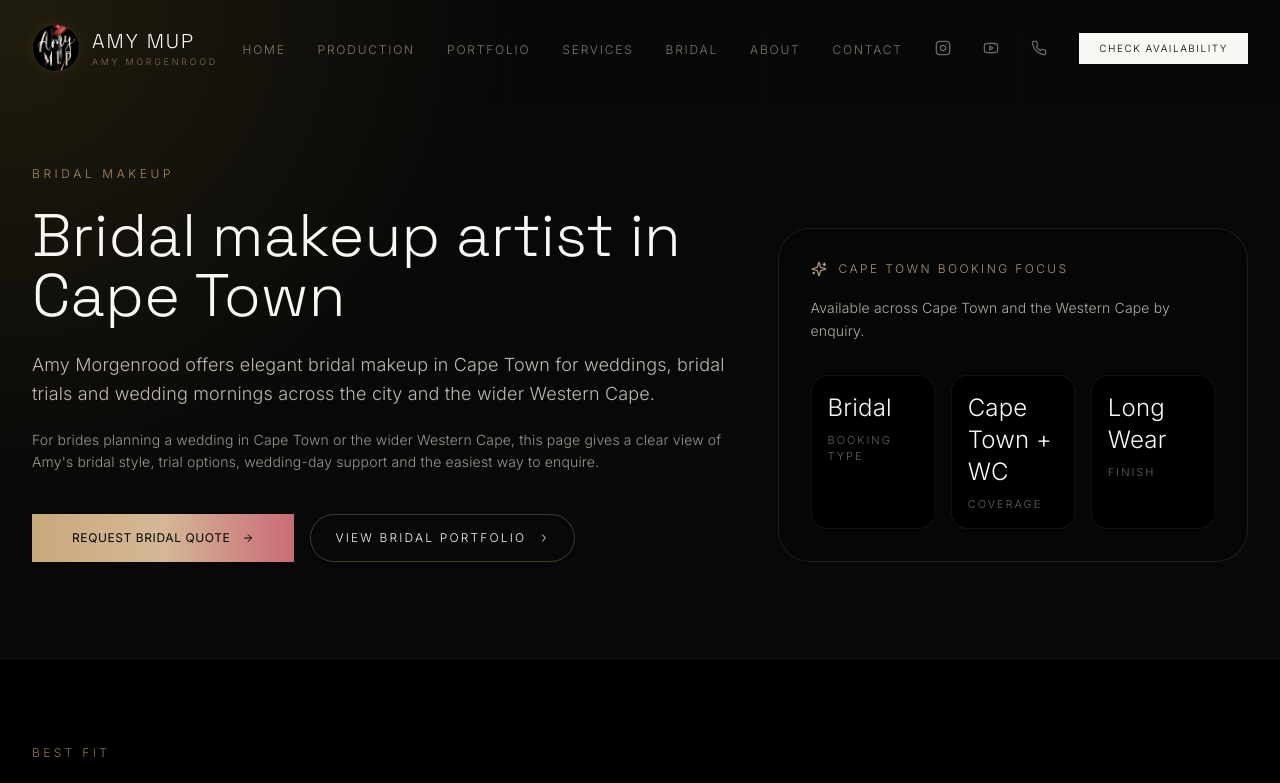
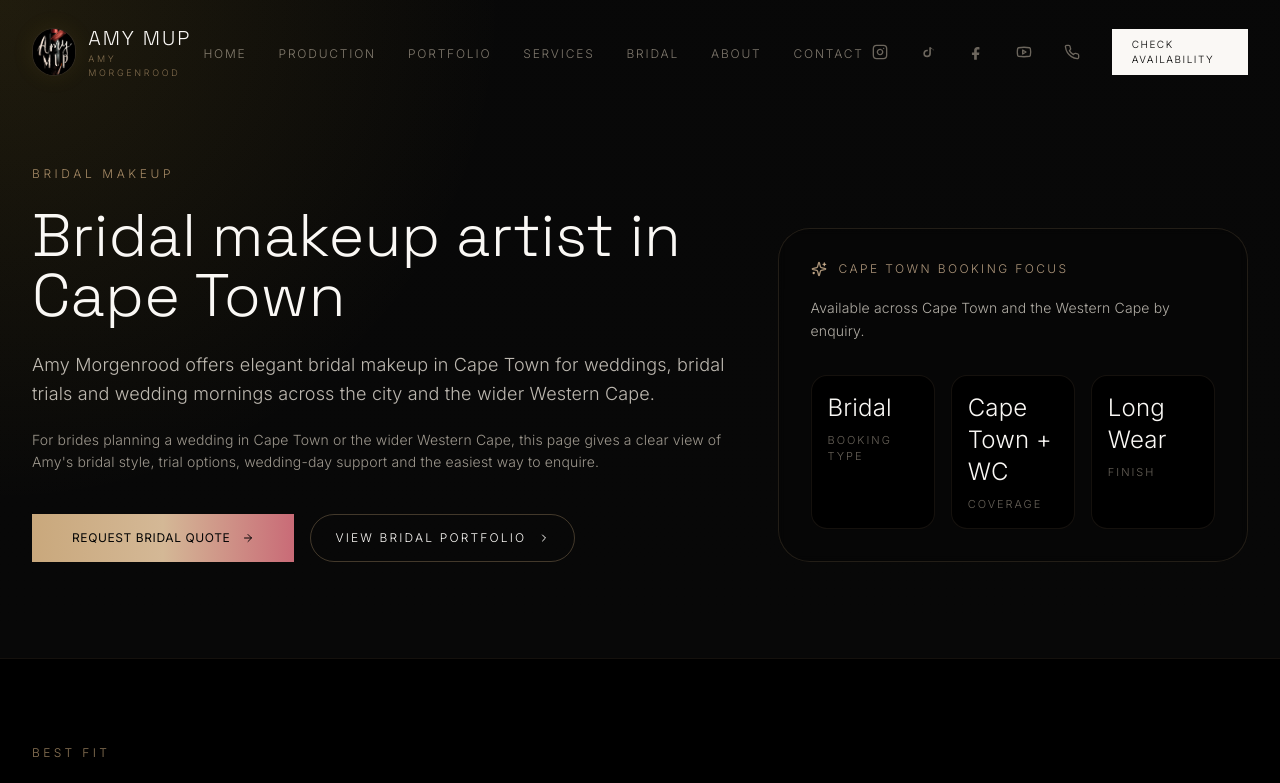
Before and after one commit to JohnMorgenrood/amy, a Next.js app: page /bridal-makeup-artist-cape-town in a window 1280 px wide. Shown: the top 783 px of the page. Built offline with nearby package versions, Linux system fonts and the light colour scheme.

Commit message:
Add TikTok and Facebook social links

```diff
--- a/src/app/layout.tsx
+++ b/src/app/layout.tsx
@@ -8,6 +8,8 @@ import { ImageProtection } from '@/components/ImageProtection'
 
 const brandImagePath = '/assets/thumbnails/logo-design-for-amy-mup-makeup-brand-elegant-and-m.jpeg'
 const socialImagePath = '/og-image-brand.jpg'
+const facebookUrl = 'https://www.facebook.com/share/1CE4F4CZnP/'
+const tiktokUrl = 'https://www.tiktok.com/@amyb_mup?_r=1&_t=ZS-95umNruEh0q'
 
 // Modern sans-serif for body text
 const inter = Inter({
@@ -184,6 +186,8 @@ export default function RootLayout({
                   sameAs: [
                     'https://www.instagram.com/amyb_mup/',
                     'https://www.instagram.com/_amyy_mua/',
+                    tiktokUrl,
+                    facebookUrl,
                     'https://www.callacrew.co.za/crew/2839508/amy-morgenrood/bio?bf=1'
                   ],
                   hasOfferCatalog: {
@@ -270,7 +274,9 @@ export default function RootLayout({
                   ],
                   sameAs: [
                     'https://www.instagram.com/amyb_mup/',
-                    'https://www.instagram.com/_amyy_mua/'
+                    'https://www.instagram.com/_amyy_mua/',
+                    tiktokUrl,
+                    facebookUrl
                   ]
                 },
                 {
--- a/src/components/layout/Footer.tsx
+++ b/src/components/layout/Footer.tsx
@@ -18,6 +18,8 @@ import {
 } from 'lucide-react'
 
 const brandImagePath = '/assets/thumbnails/logo-design-for-amy-mup-makeup-brand-elegant-and-m.jpeg'
+const facebookUrl = 'https://www.facebook.com/share/1CE4F4CZnP/'
+const tiktokUrl = 'https://www.tiktok.com/@amyb_mup?_r=1&_t=ZS-95umNruEh0q'
 
 const navigationLinks = [
   { name: 'Home', href: '/' },
@@ -217,6 +219,32 @@ export function SiteFooter() {
                 <Instagram className="h-4 w-4 text-cream-500/60 hover:text-cream-100" />
               </motion.a>
               <motion.a
+                href={tiktokUrl}
+                target="_blank"
+                rel="noopener noreferrer"
+                whileHover={{ scale: 1.05 }}
+                whileTap={{ scale: 0.98 }}
+                aria-label="TikTok"
+                className="border border-gold-500/20 p-3 transition-all duration-300 hover:border-gold-500/40 hover:bg-gold-500/5"
+              >
+                <svg viewBox="0 0 24 24" className="h-4 w-4 text-cream-500/60 hover:text-cream-100" aria-hidden="true" fill="currentColor">
+                  <path d="M21 8.5c-1.8 0-3.4-.7-4.6-1.8v7.5a5.7 5.7 0 1 1-5.7-5.7c.3 0 .7 0 1 .1v2.4a3.2 3.2 0 1 0 2.2 3v-9h2.5c.6 1.6 2.1 2.7 3.9 2.9v2.6z" />
+                </svg>
+              </motion.a>
+              <motion.a
+                href={facebookUrl}
+                target="_blank"
+                rel="noopener noreferrer"
+                whileHover={{ scale: 1.05 }}
+                whileTap={{ scale: 0.98 }}
+                aria-label="Facebook"
+                className="border border-gold-500/20 p-3 transition-all duration-300 hover:border-gold-500/40 hover:bg-gold-500/5"
+              >
+                <svg viewBox="0 0 24 24" className="h-4 w-4 text-cream-500/60 hover:text-cream-100" aria-hidden="true" fill="currentColor">
+                  <path d="M15.1 8.3h2.1V4.8c-.4-.1-1.6-.2-3-.2-3 0-5 1.8-5 5.2v2.9H5.9v3.9h3.3v7.1h4v-7.1h3.3l.5-3.9h-3.8v-2.5c0-1.1.3-1.9 1.9-1.9z" />
+                </svg>
+              </motion.a>
+              <motion.a
                 href="https://www.youtube.com/@amybinspirations7694"
                 target="_blank"
                 rel="noopener noreferrer"
--- a/src/components/layout/Navbar.tsx
+++ b/src/components/layout/Navbar.tsx
@@ -7,6 +7,8 @@ import { motion, AnimatePresence } from 'framer-motion'
 import { Menu, X, Instagram, Mail, Phone, Youtube } from 'lucide-react'
 
 const brandImagePath = '/assets/thumbnails/logo-design-for-amy-mup-makeup-brand-elegant-and-m.jpeg'
+const facebookUrl = 'https://www.facebook.com/share/1CE4F4CZnP/'
+const tiktokUrl = 'https://www.tiktok.com/@amyb_mup?_r=1&_t=ZS-95umNruEh0q'
 
 const navLinks = [
   { name: 'Home', href: '/' },
@@ -98,6 +100,32 @@ export function Navbar() {
                 <Instagram className="w-4 h-4 text-cream-500/50 hover:text-gold-400 transition-colors" />
               </motion.a>
               <motion.a
+                href={tiktokUrl}
+                target="_blank"
+                rel="noopener noreferrer"
+                whileHover={{ scale: 1.05 }}
+                whileTap={{ scale: 0.98 }}
+                aria-label="TikTok"
+                className="p-2 hover:bg-gold-500/5 transition-colors duration-300"
+              >
+                <svg viewBox="0 0 24 24" className="w-4 h-4 text-cream-500/50 hover:text-gold-400 transition-colors" aria-hidden="true" fill="currentColor">
+                  <path d="M21 8.5c-1.8 0-3.4-.7-4.6-1.8v7.5a5.7 5.7 0 1 1-5.7-5.7c.3 0 .7 0 1 .1v2.4a3.2 3.2 0 1 0 2.2 3v-9h2.5c.6 1.6 2.1 2.7 3.9 2.9v2.6z" />
+                </svg>
+              </motion.a>
+              <motion.a
+                href={facebookUrl}
+                target="_blank"
+                rel="noopener noreferrer"
+                whileHover={{ scale: 1.05 }}
+                whileTap={{ scale: 0.98 }}
+                aria-label="Facebook"
+                className="p-2 hover:bg-gold-500/5 transition-colors duration-300"
+              >
+                <svg viewBox="0 0 24 24" className="w-4 h-4 text-cream-500/50 hover:text-gold-400 transition-colors" aria-hidden="true" fill="currentColor">
+                  <path d="M15.1 8.3h2.1V4.8c-.4-.1-1.6-.2-3-.2-3 0-5 1.8-5 5.2v2.9H5.9v3.9h3.3v7.1h4v-7.1h3.3l.5-3.9h-3.8v-2.5c0-1.1.3-1.9 1.9-1.9z" />
+                </svg>
+              </motion.a>
+              <motion.a
                 href="https://www.youtube.com/@amybinspirations7694"
                 target="_blank"
                 rel="noopener noreferrer"
@@ -184,6 +212,28 @@ export function Navbar() {
                   <Instagram className="w-5 h-5 text-cream-100" />
                 </a>
                 <a
+                  href={tiktokUrl}
+                  target="_blank"
+                  rel="noopener noreferrer"
+                  className="p-3 border border-gold-500/20 hover:border-gold-500/40 transition-colors duration-300"
+                  aria-label="TikTok"
+                >
+                  <svg viewBox="0 0 24 24" className="w-5 h-5 text-cream-100" aria-hidden="true" fill="currentColor">
+                    <path d="M21 8.5c-1.8 0-3.4-.7-4.6-1.8v7.5a5.7 5.7 0 1 1-5.7-5.7c.3 0 .7 0 1 .1v2.4a3.2 3.2 0 1 0 2.2 3v-9h2.5c.6 1.6 2.1 2.7 3.9 2.9v2.6z" />
+                  </svg>
+                </a>
+                <a
+                  href={facebookUrl}
+                  target="_blank"
+                  rel="noopener noreferrer"
+                  className="p-3 border border-gold-500/20 hover:border-gold-500/40 transition-colors duration-300"
+                  aria-label="Facebook"
+                >
+                  <svg viewBox="0 0 24 24" className="w-5 h-5 text-cream-100" aria-hidden="true" fill="currentColor">
+                    <path d="M15.1 8.3h2.1V4.8c-.4-.1-1.6-.2-3-.2-3 0-5 1.8-5 5.2v2.9H5.9v3.9h3.3v7.1h4v-7.1h3.3l.5-3.9h-3.8v-2.5c0-1.1.3-1.9 1.9-1.9z" />
+                  </svg>
+                </a>
+                <a
                   href="https://www.youtube.com/@amybinspirations7694"
                   target="_blank"
                   rel="noopener noreferrer"
--- a/src/components/sections/Contact.tsx
+++ b/src/components/sections/Contact.tsx
@@ -38,6 +38,9 @@ const contactInfo = [
     href: null,
   },
 ]
+
+const facebookUrl = 'https://www.facebook.com/share/1CE4F4CZnP/'
+const tiktokUrl = 'https://www.tiktok.com/@amyb_mup?_r=1&_t=ZS-95umNruEh0q'
 
 const serviceTypes = [
   'Private Makeup Appointment',
@@ -237,7 +240,9 @@ export function Contact() {
                     <Instagram className="w-4 h-4" />
                   </motion.a>
                   <motion.a
-                    href="#"
+                    href={tiktokUrl}
+                    target="_blank"
+                    rel="noopener noreferrer"
                     whileHover={{ scale: 1.05 }}
                     whileTap={{ scale: 0.98 }}
                     className="rounded-full p-3 border border-gold-500/20 hover:border-gold-500/40 hover:bg-gold-500/5 text-cream-100 transition-all duration-300"
@@ -245,6 +250,19 @@ export function Contact() {
                   >
                     <svg viewBox="0 0 24 24" className="w-4 h-4" aria-hidden="true" fill="currentColor">
                       <path d="M21 8.5c-1.8 0-3.4-.7-4.6-1.8v7.5a5.7 5.7 0 1 1-5.7-5.7c.3 0 .7 0 1 .1v2.4a3.2 3.2 0 1 0 2.2 3v-9h2.5c.6 1.6 2.1 2.7 3.9 2.9v2.6z" />
+                    </svg>
+                  </motion.a>
+                  <motion.a
+                    href={facebookUrl}
+                    target="_blank"
+                    rel="noopener noreferrer"
+                    whileHover={{ scale: 1.05 }}
+                    whileTap={{ scale: 0.98 }}
+                    className="rounded-full p-3 border border-gold-500/20 hover:border-gold-500/40 hover:bg-gold-500/5 text-cream-100 transition-all duration-300"
+                    aria-label="Facebook"
+                  >
+                    <svg viewBox="0 0 24 24" className="w-4 h-4" aria-hidden="true" fill="currentColor">
+                      <path d="M15.1 8.3h2.1V4.8c-.4-.1-1.6-.2-3-.2-3 0-5 1.8-5 5.2v2.9H5.9v3.9h3.3v7.1h4v-7.1h3.3l.5-3.9h-3.8v-2.5c0-1.1.3-1.9 1.9-1.9z" />
                     </svg>
                   </motion.a>
                   <motion.a
```
